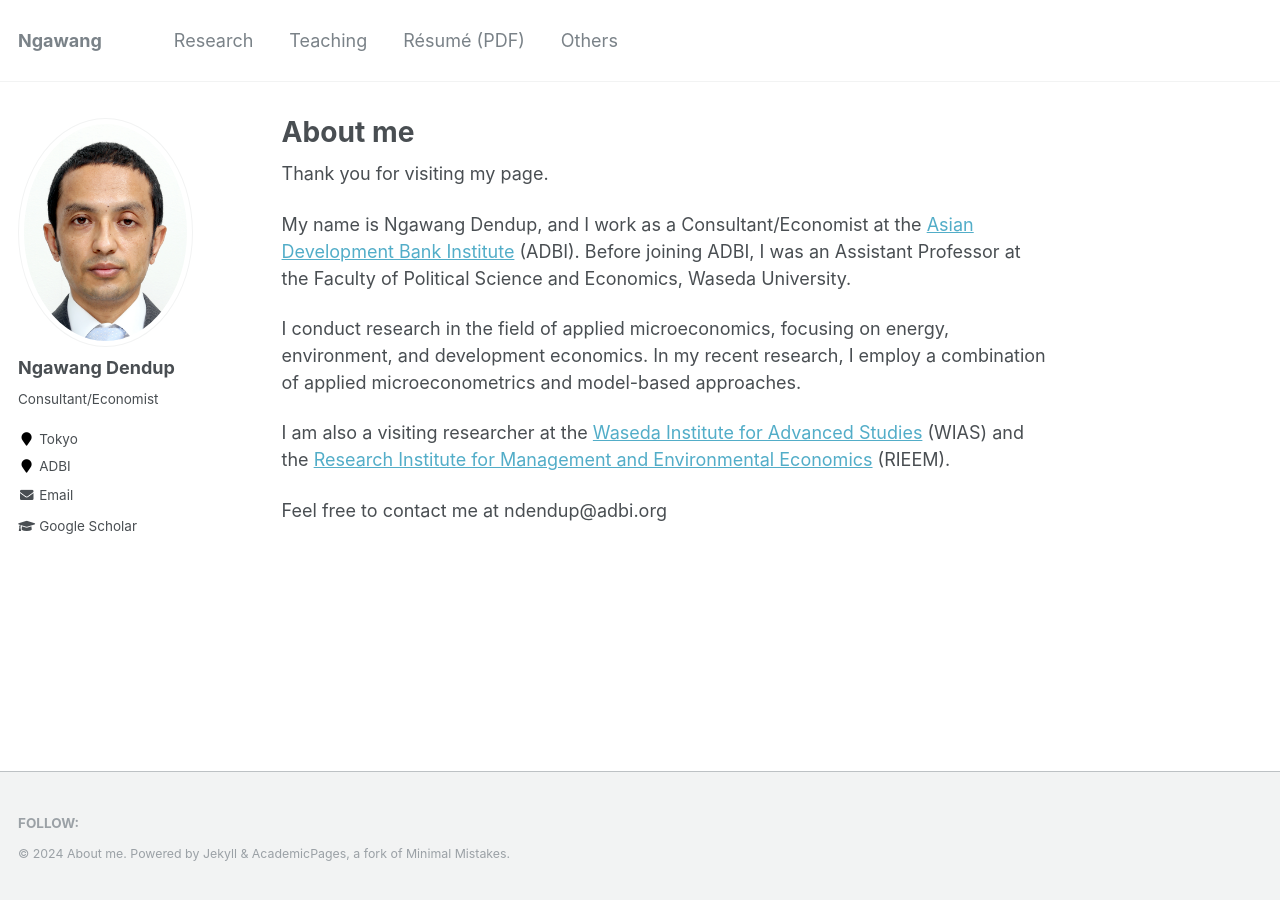
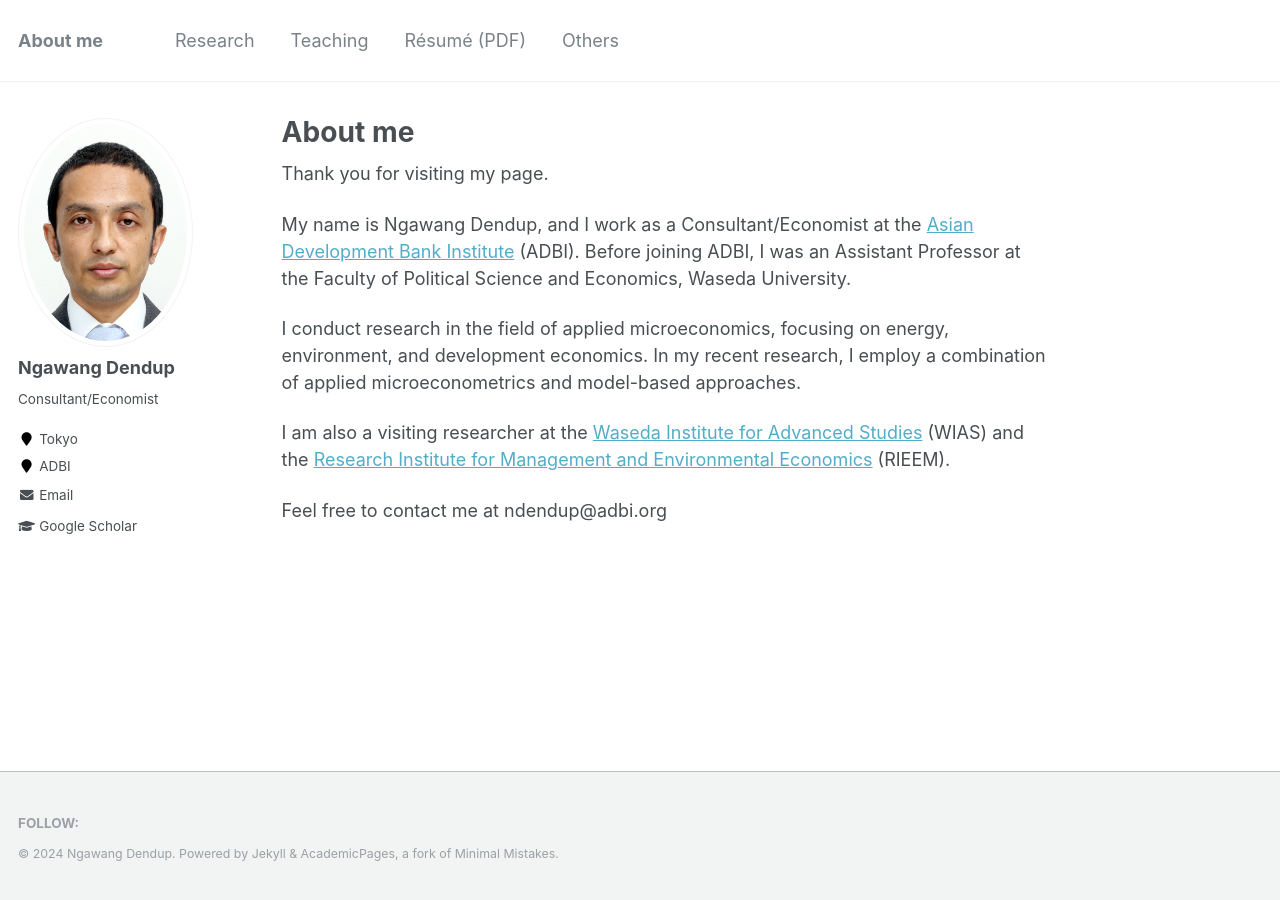
Before and after one commit to NgawangDendup/ngawangdendup.github.io, a Jekyll site: the page built from _pages/about.md, in a window 1280 px wide. Built offline with Jekyll 4.4.1, drawn with Linux system fonts in a browser that asks for light colours.

```diff
--- a/_config.yml
+++ b/_config.yml
@@ -7,9 +7,9 @@
 
 # Site Settings
 locale                   : "en-US"
-title                    : "Ngawang"
+title                    : "About me"
 title_separator          : "-"
-name                     : &name "About me"
+name                     : &name "Ngawang Dendup"
 description              : &description "personal description"
 url                      : https://ngawangdendup.github.io # the base hostname & protocol for your site e.g. "https://mmistakes.github.io"
 baseurl                  : "" # the subpath of your site, e.g. "/blog"
```
